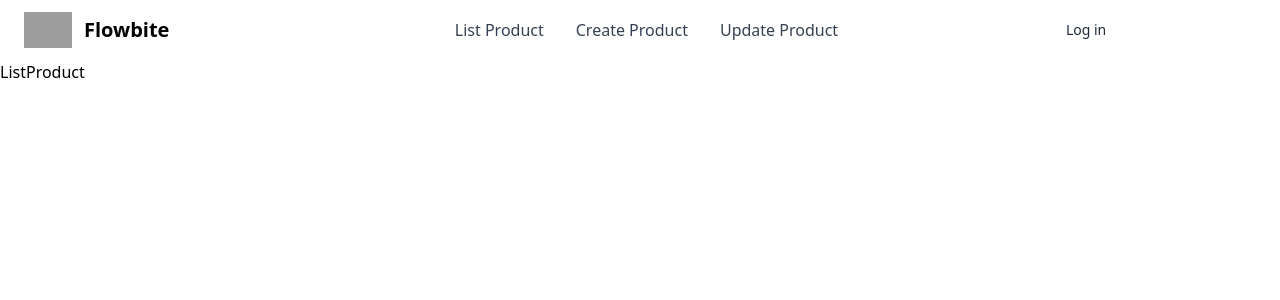
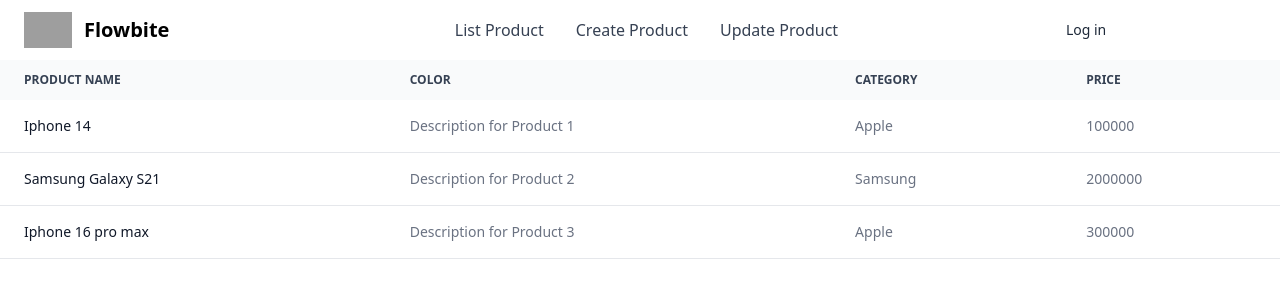
Before and after one commit to tahuy2004/WD20105-Typescript, a React (Vite) app: page /products in a window 1280 px wide. Shown: the top 300 px of the page. Built offline with nearby package versions, Linux system fonts and the light colour scheme; data requests are answered from the project's data file; grey boxes are pictures that could not be loaded.

Commit message:
feat: show product

```diff
--- /dev/null
+++ b/db.json
@@ -0,0 +1,26 @@
+{
+    "products": [
+        {
+            "id": 1,
+            "name": "Iphone 14",
+            "price": 100000,
+            "category": "Apple",
+            "description": "Description for Product 1"
+        },
+        {
+            "id": 2,
+            "name": "Samsung Galaxy S21",
+            "category": "Samsung",
+            "price": 2000000,
+            "description": "Description for Product 2"
+        },
+        {
+            "id": 3,
+            "name": "Iphone 16 pro max",
+            "category": "Apple",
+            "price": 300000,
+            "description": "Description for Product 3"
+        }
+    ],
+    "users": []
+}
--- a/package.json
+++ b/package.json
@@ -5,12 +5,15 @@
   "type": "module",
   "scripts": {
     "dev": "vite",
+    "server": "json-server db.json ./node_modules/json-server-auth --watch --port 3000 ",
     "build": "tsc -b && vite build",
     "lint": "eslint .",
     "preview": "vite preview"
   },
   "dependencies": {
     "@tailwindcss/vite": "^4.1.7",
+    "axios": "^1.9.0",
+    "json-server-auth": "^2.1.0",
     "react": "^19.1.0",
     "react-dom": "^19.1.0",
     "react-router": "^7.6.0",
--- a/src/components/CoreType.tsx
+++ b/src/components/CoreType.tsx
@@ -60,6 +60,7 @@
   };
 
   const variableLaptop: ILaptop = {
+    // key: value
     name: "Macbook Pro",
     price: 1000,
     getInfo: () => {
--- a/src/components/ListProduct.tsx
+++ b/src/components/ListProduct.tsx
@@ -1,9 +1,66 @@
-import React from 'react'
+import axios from "axios";
+import React, { useEffect, useState } from "react";
 
+interface IProduct {
+  id: number;
+  name: string;
+  price: number;
+  category: string;
+  description: string;
+}
 const ListProduct = () => {
+  const [products, setProducts] = useState<IProduct[]>([]);
+
+  const fetchProducts = async () => {
+    const fetchProductResponse = await axios.get(
+      "http://localhost:3000/products"
+    );
+    setProducts(fetchProductResponse.data);
+  };
+
+  useEffect(() => {
+    fetchProducts();
+  },[]);
+
   return (
-    <div>ListProduct</div>
-  )
-}
+    <>
+      <div className="relative overflow-x-auto">
+        <table className="w-full text-sm text-left rtl:text-right text-gray-500 dark:text-gray-400">
+          <thead className="text-xs text-gray-700 uppercase bg-gray-50 dark:bg-gray-700 dark:text-gray-400">
+            <tr>
+              <th scope="col" className="px-6 py-3">
+                Product name
+              </th>
+              <th scope="col" className="px-6 py-3">
+                Color
+              </th>
+              <th scope="col" className="px-6 py-3">
+                Category
+              </th>
+              <th scope="col" className="px-6 py-3">
+                Price
+              </th>
+            </tr>
+          </thead>
+          <tbody>
+            {products.map((product) => (
+              <tr className="bg-white border-b dark:bg-gray-800 dark:border-gray-700 border-gray-200">
+                <th
+                  scope="row"
+                  className="px-6 py-4 font-medium text-gray-900 whitespace-nowrap dark:text-white"
+                >
+                  {product.name}
+                </th>
+                <td className="px-6 py-4">{product.description}</td>
+                <td className="px-6 py-4">{product.category}</td>
+                <td className="px-6 py-4">{product.price}</td>
+              </tr>
+            ))}
+          </tbody>
+        </table>
+      </div>
+    </>
+  );
+};
 
-export default ListProduct
+export default ListProduct;
```
Also changed, not shown: 1 other file (tests, documents, lock files or other folders).
